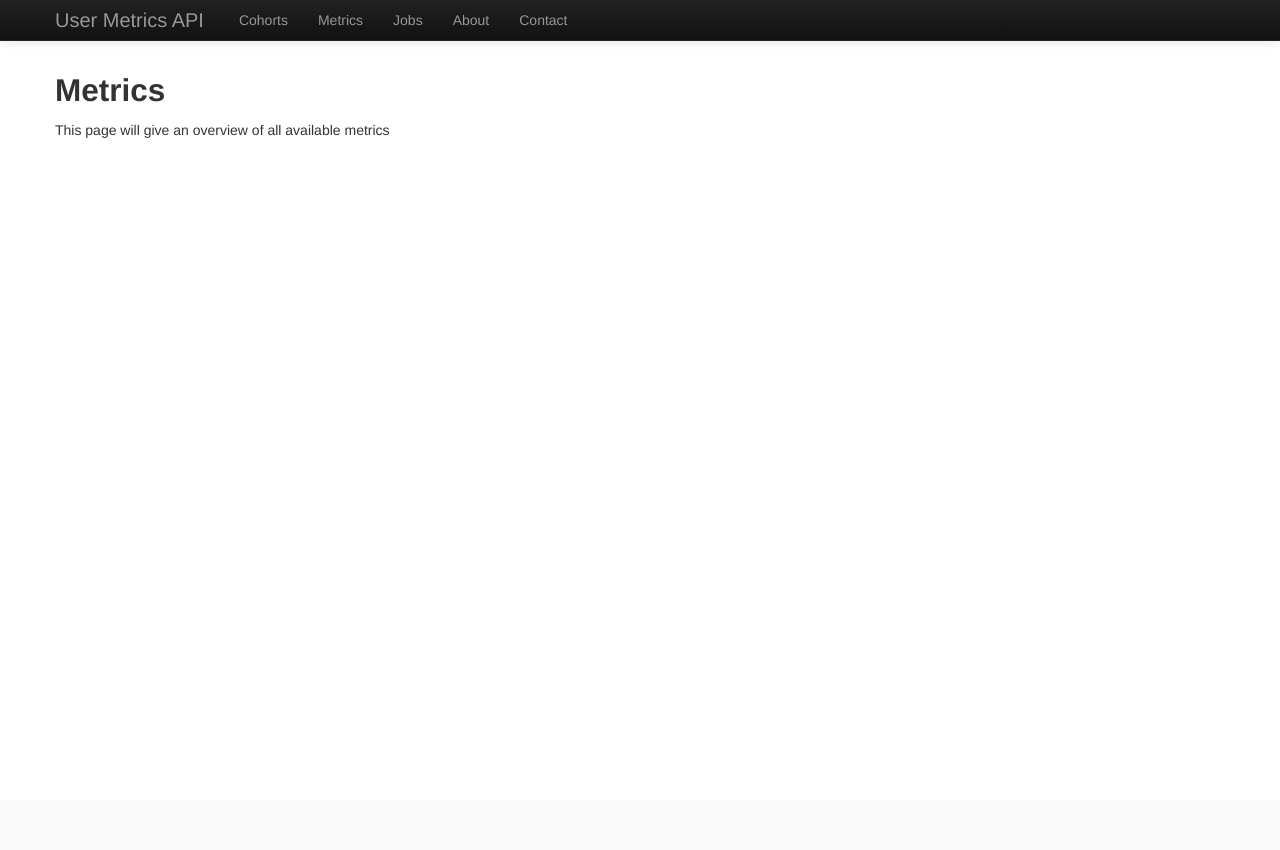
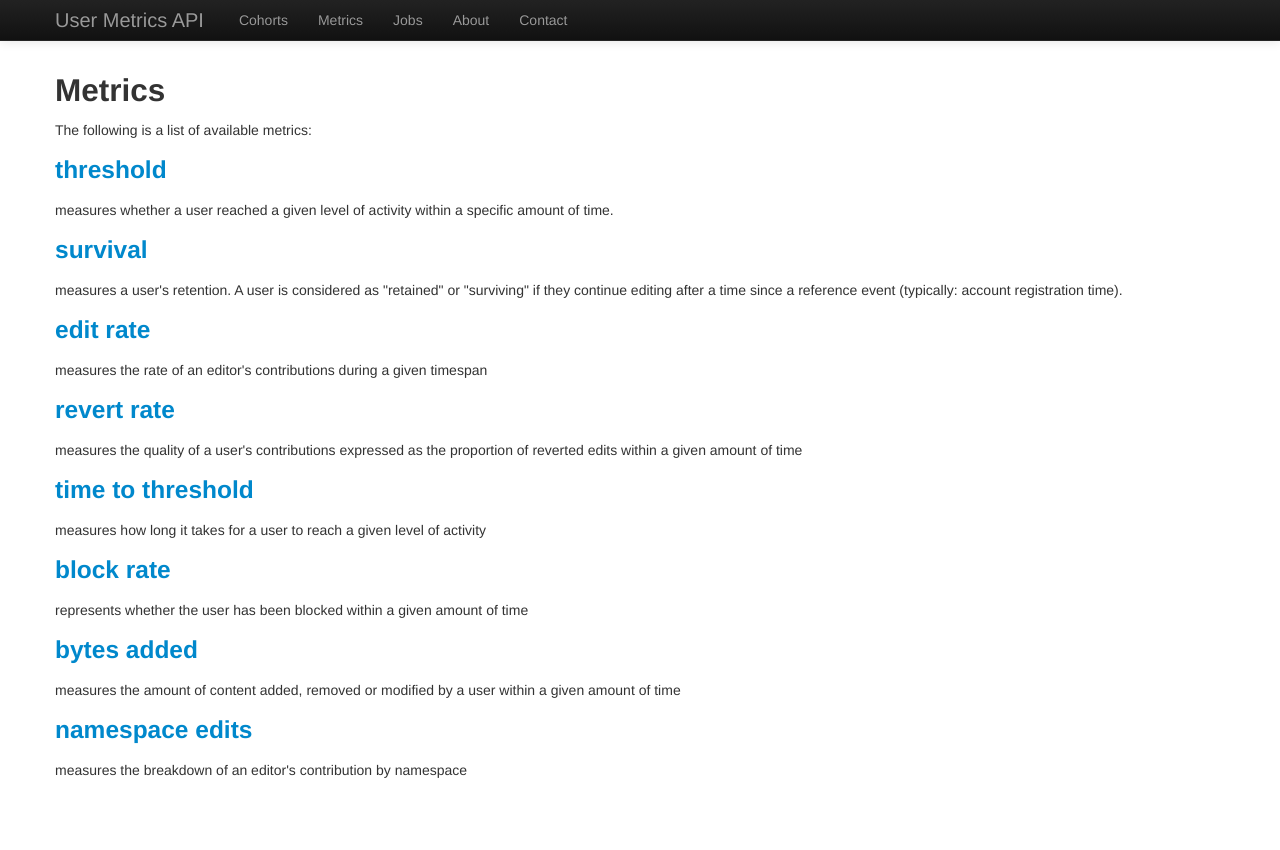
Before and after one commit to rfaulkner/wikipedia_user_metrics, a Flask app: page /metrics/ in a window 1280 px wide. Before the commit the page ends 138 px from the top, so only its background shows below. Run offline with Flask 2, Linux system fonts and the light colour scheme; parts of the project's set-up code (start-up, migrations or seed data) failed here and were passed over; some libraries are stand-ins or nearby versions.

Commit message:
Metric pages

```diff
--- a/src/api/run.py
+++ b/src/api/run.py
@@ -162,6 +162,7 @@ def build_url_from_request(request): pass
 @app.route('/')
 def api_root():
     """ View for root url - API instructions """
+    #@@@ TODO make tag list generation a dedicated method
     conn = dl.Connector(instance='slave')
     conn._cur_.execute('select utm_name from usertags_meta')
     data = [r[0] for r in conn._cur_]
@@ -179,7 +180,7 @@ def contact():
 @app.route('/tags/')
 def tags():
     """ View for tag definitions where cohort meta data can be reviewed """
-
+    #@@@ TODO make tag list generation a dedicated method
     conn = dl.Connector(instance='slave')
     conn._cur_.execute('select * from usertags_meta')
 
@@ -201,8 +202,13 @@ def all_metrics():
 @app.route('/metrics/<string:metric>')
 def metric(metric=''):
     """ Display single metric documentation """
-    #@@@ TODO validate metric against existing metrics
-    return render_template('metric.html', m_str=metric)
+    #@@@ TODO make tag list generation a dedicated method
+    conn = dl.Connector(instance='slave')
+    conn._cur_.execute('select utm_name from usertags_meta')
+    data = [r[0] for r in conn._cur_]
+    del conn
+    #@@@ TODO validate user input against list of existing metrics
+    return render_template('metric.html', m_str=metric, cohort_data=data)
 
 @app.route('/cohorts/', methods=['POST', 'GET'])
 def all_cohorts():
@@ -213,6 +219,7 @@ def all_cohorts():
 	#@@@ TODO  validate form input against existing cohorts
         return cohort(request.form['selectCohort'])
     else:
+        #@@@ TODO make tag list generation a dedicated method
         conn = dl.Connector(instance='slave')
         conn._cur_.execute('select distinct utm_name from usertags_meta')
         o = [r[0] for r in conn._cur_]
--- a/src/api/templates/all_cohorts.html
+++ b/src/api/templates/all_cohorts.html
@@ -6,7 +6,7 @@
 <table class="table table-striped">
     <tbody>
     {% for cohort in data %}
-    <tr><td><a href="{{ url_for('all_cohorts') +  cohort }}">{{ cohort }}</td></tr>
+    <tr><td><a href="{{ url_for('all_cohorts') + cohort }}">{{ cohort }}</td></tr>
     {% endfor %}
     </tbody>
 </table>
--- a/src/api/templates/all_metrics.html
+++ b/src/api/templates/all_metrics.html
@@ -2,5 +2,21 @@
 {% block body %}
 <h2>Metrics</h2>
 {% if error %}<p class=error><strong>Error:</strong> {{ error }}{% endif %}
-<p>This page will give an overview of all available metrics</p>
+<p>The following is a list of available metrics:</p>
+<h3><a href="{{url_for('metric', metric='threshold')}}">threshold</a></h3>
+<p>measures whether a user reached a given level of activity within a specific amount of time.</p>
+<h3><a href="{{url_for('metric', metric='survival')}}">survival</a></h3>
+<p>measures a user's retention. A user is considered as "retained" or "surviving" if they continue editing after a time since a reference event (typically: account registration time).</p>
+<h3><a href="{{url_for('metric', metric='edit_rate')}}">edit rate</a></h3>
+<p>measures the rate of an editor's contributions during a given timespan</p>
+<h3><a href="{{url_for('metric', metric='revert_rate')}}">revert rate</a></h3>
+<p>measures the quality of a user's contributions expressed as the proportion of reverted edits within a given amount of time</p>
+<h3><a href="{{url_for('metric', metric='time_to_threshold')}}">time to threshold</a></h3>
+<p>measures how long it takes for a user to reach a given level of activity</p>
+<h3><a href="{{url_for('metric', metric='blocks')}}">block rate</a></h3>
+<p>represents whether the user has been blocked within a given amount of time</p>
+<h3><a href="{{url_for('metric', metric='bytes_added')}}">bytes added</a></h3>
+<p>measures the amount of content added, removed or modified by a user within a given amount of time</p>
+<h3><a href="{{url_for('metric', metric='namespace_edits')}}">namespace edits</a></h3>
+<p>measures the breakdown of an editor's contribution by namespace</p>
 {% endblock %}
--- a/src/api/templates/cohort.html
+++ b/src/api/templates/cohort.html
@@ -4,7 +4,7 @@
   <li><a href="{{ url_for('all_cohorts') }}">Cohorts</a> <span class="divider">/</span></li>
   <li class="active">{{c_str}}</li>
 </ul>
-<h2>Cohort: {{c_str}}</h2>
+<h2>{{c_str|safe}}</h2>
 {% if error %}<p class=error><strong>Error:</strong> {{ error }}{% endif %}
 <p>This page will include cohort description/metadata as well as a metric selector</p>
 <table class="table table-striped">
--- a/src/api/templates/index.html
+++ b/src/api/templates/index.html
@@ -25,10 +25,11 @@
        <form action="{{url_for('all_metrics')}}" method="post" class="form-inline">
                 <select name="selectMetric">
                 <option value="threshold">threshold</option>
+                <option value="survival">survival</option>
+                <option value="edit_rate">edit rate</option>
                 <option value="revert_rate">revert rate</option>
                 <option value="bytes_added">bytes added</option>
-                <option value="survival">survival</option>
-                <option value="edit_rate">edit rate</option>
+                <option value="namespace_edits">namespace edits</option>
                 <option value="time_to_threshold">time to threshold</option>
                 <option value="blocks">blocks</option>
                 </select>
--- a/src/api/templates/layout.html
+++ b/src/api/templates/layout.html
@@ -1,7 +1,7 @@
 <!doctype html>
 <html lang="en">
 <head>
-<title>Wikimedia Metrics API</title>
+<title>User Metrics API</title>
 <link rel="stylesheet" type="text/css" href="{{ url_for('static', filename='css/bootstrap.css') }}">
 <style>
       body {
```
Also changed, not shown: src/api/templates/metric.html (+10 -1 lines).
